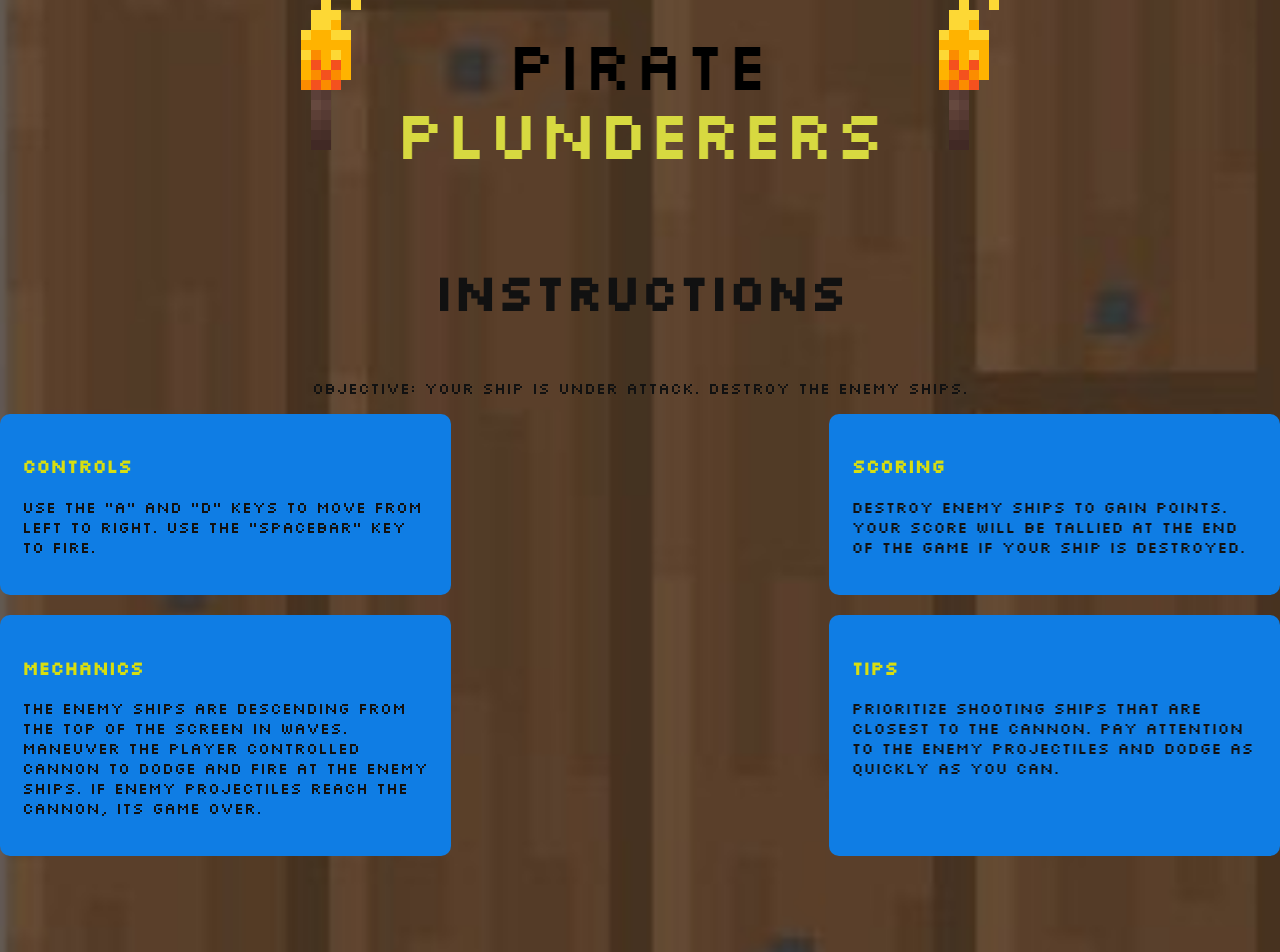
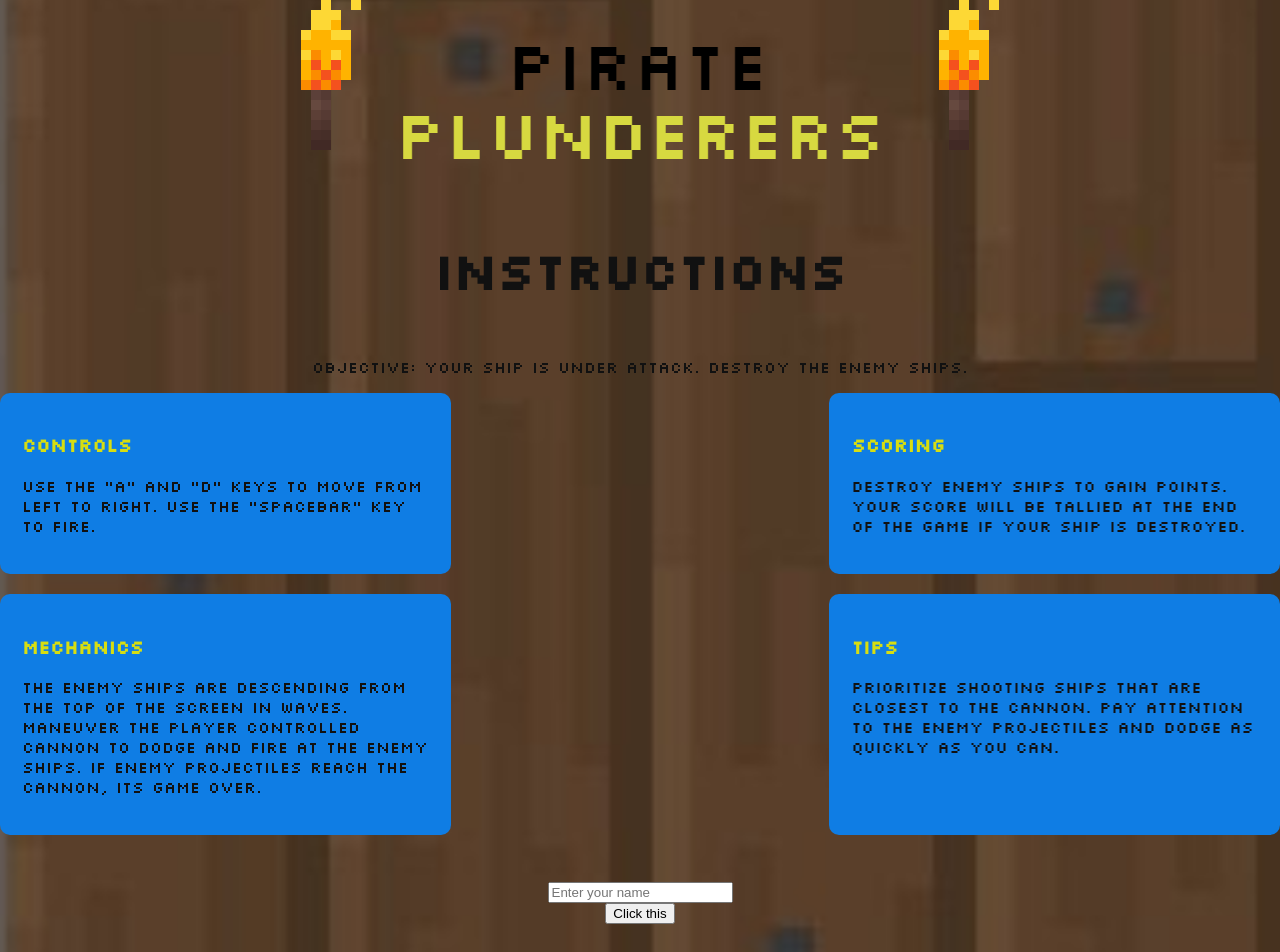
Before and after one commit to PinoyColada/Pirate-Plunderers, a React (Create React App) app in the folder CMSC 495/pirate-plunderers/: page /game in a window 1280 px wide. Shown: the top 952 px of the page. Built offline with nearby package versions, Linux system fonts and the light colour scheme.

Commit message:
added input box for name, tracking of score

```diff
--- a/CMSC 495/pirate-plunderers/src/pages/Game.js
+++ b/CMSC 495/pirate-plunderers/src/pages/Game.js
@@ -6,9 +6,14 @@ import torch from '../images/torch.gif';
 
 const Game = () => {
 
-  const [name, setName] = useState("Tes");
+  const [name, setName] = useState("");
+  const [score, setScore] = useState(0);
   const canvasRef = useRef(null);
 
+  const handleNameChange = (event) => {
+    const target = event.target.value;
+    setName(target);
+  }
   useEffect(() => {
 
 
@@ -374,6 +379,8 @@ const Game = () => {
                   if (priateFound && cBallFound) {
                     score += 100
                     scoreC.innerHTML = score
+                    setScore(score)
+                    // console.log(score)
                     createExplosion({
                       object: pirate
                     })
@@ -526,10 +533,11 @@ const Game = () => {
           >
             <span>Score:</span> <span id="scoreC">0</span>
           </p>
-            <canvas ref={canvasRef} width = "1024" height = "576"/>
+          <canvas ref={canvasRef} width="1024" height="576" />
         </div>
       </section>
-    )};
+    )
+  };
   return (
     <section className="game-page">
       <div>
@@ -560,8 +568,9 @@ const Game = () => {
 
           </div>
         </div>
+        <input className="user-form-layout-input" placeholder="Enter your name" type="text" name="Name" onChange={handleNameChange} />
+        <button onClick={() => setName('Test')}>Click this</button>
       </section>
-        <button onClick={() => setName('Test')}>Click this</button>
     </section>
   );
 };
```
Lines whose indentation alone changed are shown as unchanged.
